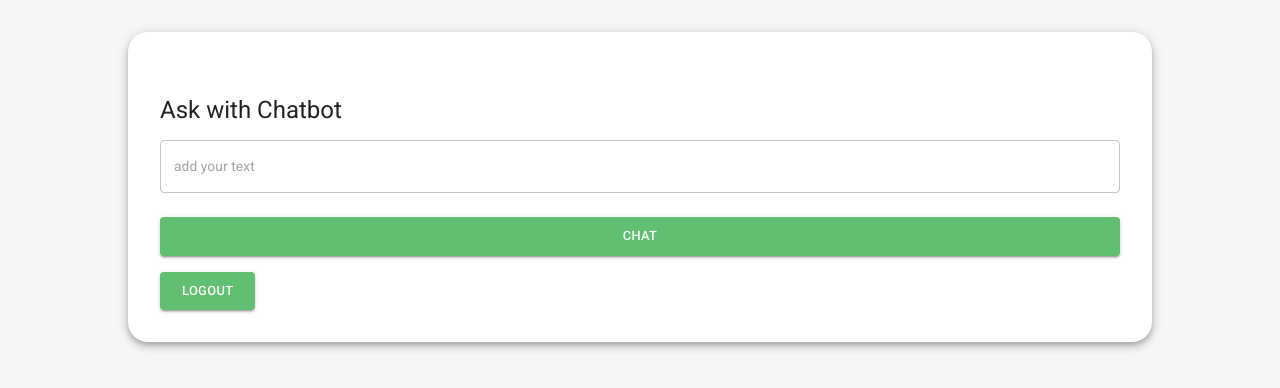
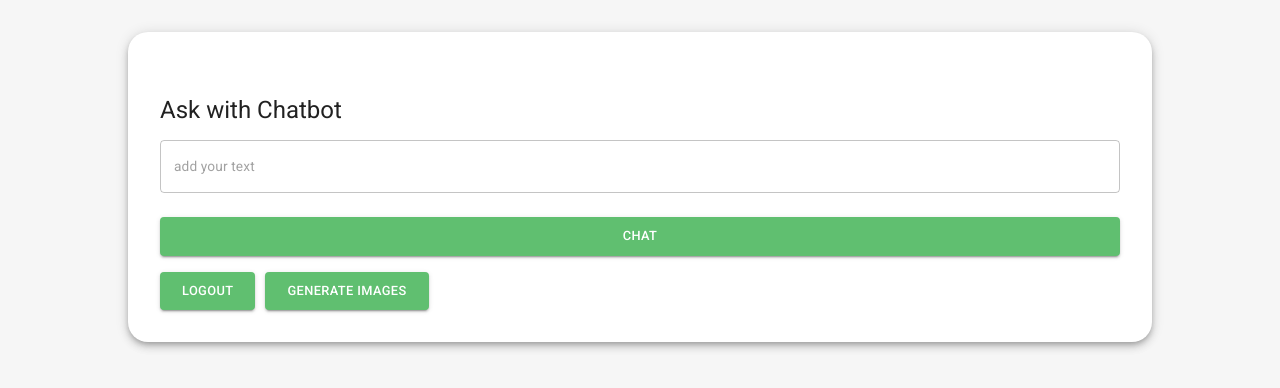
Before and after one commit to kaushal1999/conversational-outfit-generator, a React (Create React App) app in the folder client/: page /chatbot in a window 1280 px wide. Shown: the top 388 px of the page. Built offline with nearby package versions, Linux system fonts and the light colour scheme.

Commit message:
image generation

```diff
--- a/client/package.json
+++ b/client/package.json
@@ -15,6 +15,7 @@
     "bootstrap": "^5.3.1",
     "crypto-browserify": "^3.12.0",
     "jsonwebtoken": "^9.0.1",
+    "openai": "^4.0.1",
     "react": "^18.2.0",
     "react-bootstrap": "^2.8.0",
     "react-dom": "^18.2.0",
--- a/client/src/pages/ChatBot.js
+++ b/client/src/pages/ChatBot.js
@@ -3,6 +3,8 @@ import Placeholder from 'react-bootstrap/Placeholder';
 import { useNavigate } from "react-router-dom";
 import axios from "axios";
 import { useRef } from "react";
+import OpenAI from 'openai';
+
 import {
   Box,
   Typography,
@@ -29,7 +31,15 @@ const ChatBot = () => {
   const [error, setError] = useState("");
   const [loader, setloader] = useState(false);
 
-
+  const handleGeneration=async ()=> {
+    const response = await OpenAI.createImage({
+      prompt: messages[messages.length-1].message,
+      n: 1,
+      size: "256x256",
+    });
+    const image_url = response.data.data[0].url;
+    console.log(image_url);
+  }
 
   const handleLogout = () => {
 
@@ -140,6 +150,7 @@ const ChatBot = () => {
           >
             Chat
           </Button>
+          <div style={{display:"flex"}}>
           <Button
            onClick={handleLogout}
           variant="contained"
@@ -148,6 +159,18 @@ const ChatBot = () => {
         >
           Logout
         </Button>
+        <Button
+           onClick={handleGeneration}
+          style={{marginLeft:"10px"}}
+          //  onClick={}
+          variant="contained"
+          size="large"
+          sx={{ color: "white", mt: 2 }}
+        >
+          Generate Images
+        </Button>
+          </div>
+
         {/* <Typography mt={2}>
           not this tool ? <Link to="/">GO BACK</Link>
         </Typography> */}
```
Also changed, not shown: 1 other file (tests, documents, lock files or other folders).
